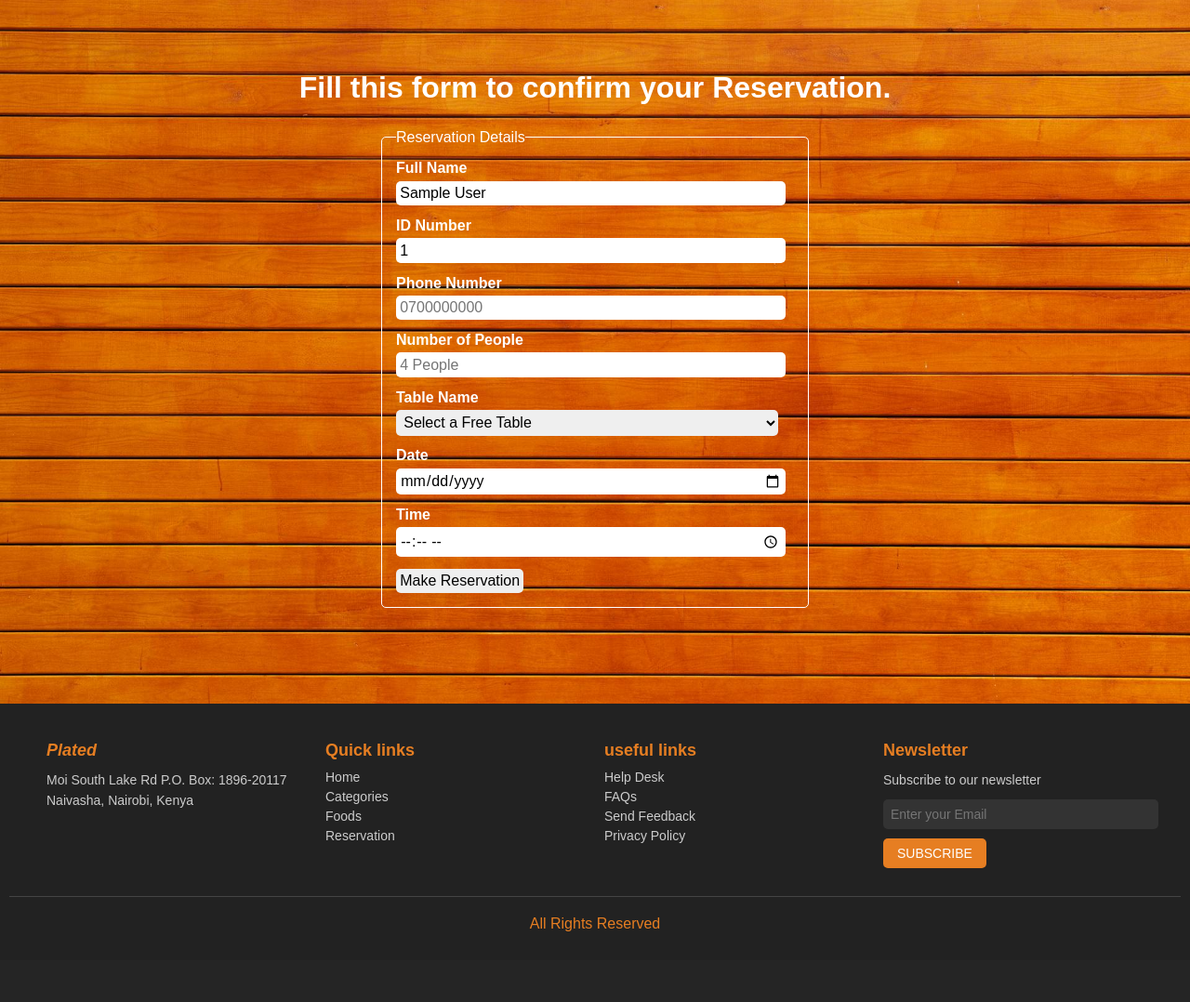
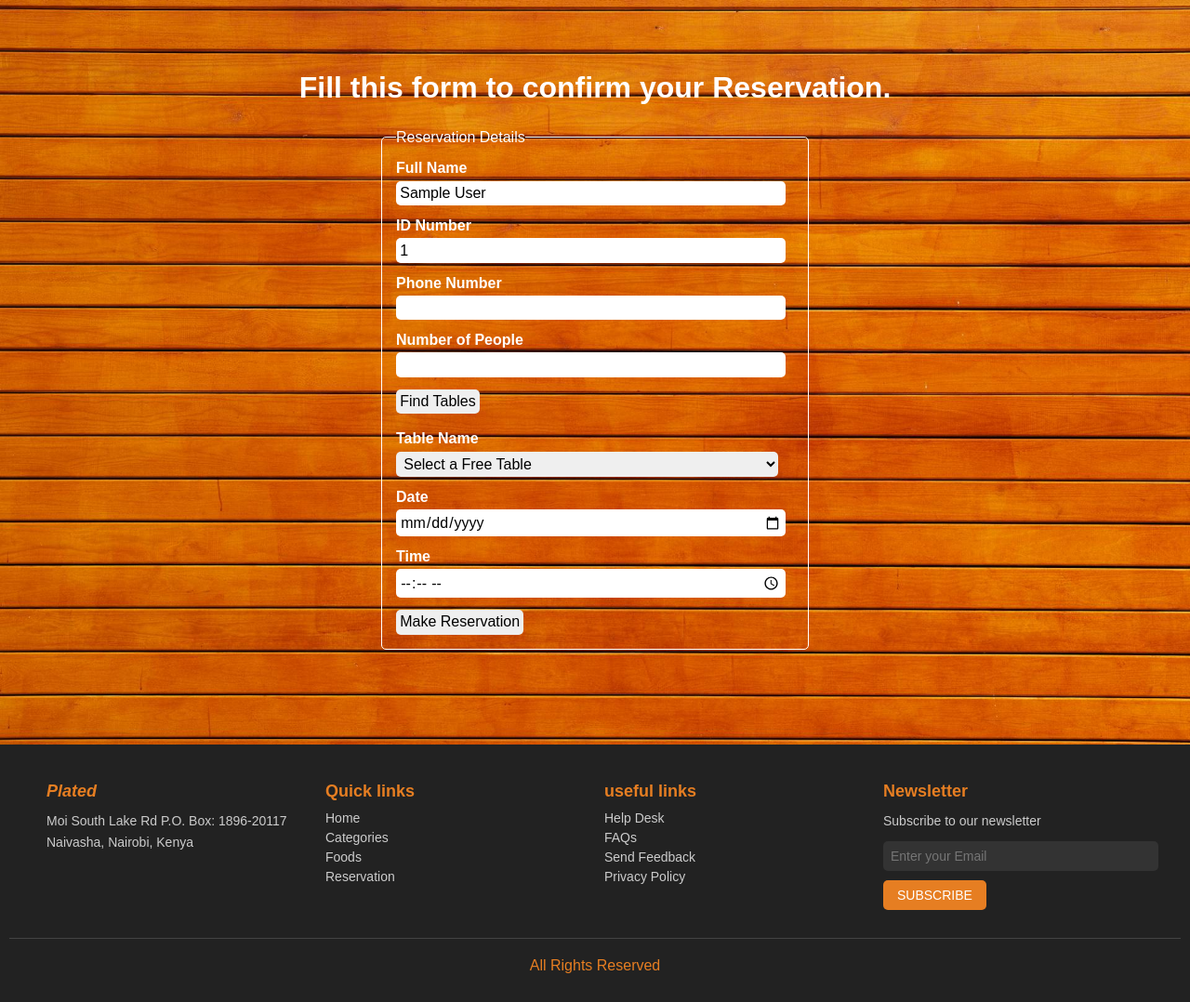
Before and after one commit to Thuotracy/php_restuarant_system, a PHP site: page /restuarant_system/reservtion-frontend.php in a window 1280 px wide. Shown: the part 86-1164 px from the top of the page at 93% size. Before the commit the page ends 1088 px from the top, so only its background shows below. Run offline with PHP 8.4, Linux system fonts and the light colour scheme; the visitor is signed in with stand-in values (Sample User, id 1); tables that the repository leaves empty or names only in its code hold one stand-in row (values such as "Sample post").

Commit message:
added table filter functionality

```diff
--- a/reservtion-frontend.php
+++ b/reservtion-frontend.php
@@ -10,33 +10,27 @@ if (!isset($_SESSION['user'])) {
 }
 
 // Retrieve full name from session
-$full_name = $_SESSION['user'];  // The user's full name stored during login
+$full_name = $_SESSION['user'];
 
-// Fetch the user's ID and contact information from the database (assuming user_id is in the session)
-$user_id = isset($_SESSION['user_id']) ? $_SESSION['user_id'] : ''; // Get user ID from session
-
-// If user_id is not set, stop further execution
+// Fetch the user's ID and contact information from the database
+$user_id = isset($_SESSION['user_id']) ? $_SESSION['user_id'] : '';
 if (empty($user_id)) {
     $_SESSION['no-login-message'] = "<div class='error text-center'>Session expired. Please log in again.</div>";
     header('Location: ' . SITEURL . 'user-login.php');
     exit;
 }
 
-// Query to fetch user data based on id_no (assuming id_no is the unique identifier)
 $sql_user = "SELECT id_no, contact FROM tbl_user WHERE id_no = '$user_id'";
 $res_user = mysqli_query($conn, $sql_user);
 
-// Initialize user details
 $user_data = [
     'id_no' => '',
     'contact' => ''
 ];
 
-// Check if the query executed successfully and user data exists
 if ($res_user && mysqli_num_rows($res_user) == 1) {
     $user_data = mysqli_fetch_assoc($res_user);
 } else {
-    // If no user data is found, redirect to login
     $_SESSION['no-login-message'] = "<div class='error text-center'>User data not found. Please log in again.</div>";
     header('Location: ' . SITEURL . 'user-login.php');
     exit;
@@ -44,7 +38,6 @@ if ($res_user && mysqli_num_rows($res_user) == 1) {
 
 // Handle form submission
 if (isset($_POST['submit'])) {
-    // Retrieve form data
     $full_name = mysqli_real_escape_string($conn, $_POST['full_name']);
     $id_no = mysqli_real_escape_string($conn, $_POST['id_no']);
     $contact = mysqli_real_escape_string($conn, $_POST['contact']);
@@ -53,14 +46,11 @@ if (isset($_POST['submit'])) {
     $reservation_time = mysqli_real_escape_string($conn, $_POST['reservation_time']);
     $table_name = mysqli_real_escape_string($conn, $_POST['table_name']);
 
-    // Insert reservation data
     $sql = "INSERT INTO tbl_reservation (full_name, id_no, contact, table_capacity, reservation_date, reservation_time, table_name)
             VALUES ('$full_name', '$id_no', '$contact', '$table_capacity', '$reservation_date', '$reservation_time', '$table_name')";
 
     $res = mysqli_query($conn, $sql);
-
     if ($res) {
-        // Update table status to 'Reserved'
         $update_table_sql = "UPDATE tbl_table SET table_status = 'Reserved' WHERE table_name = '$table_name'";
         $update_res = mysqli_query($conn, $update_table_sql);
 
@@ -77,7 +67,6 @@ if (isset($_POST['submit'])) {
 }
 ?>
 
-<!-- Reservation Form Section Starts Here -->
 <section class="food-search2">
     <div class="container">
         <h2 class="text-center text-white">Fill this form to confirm your Reservation.</h2>
@@ -85,56 +74,56 @@ if (isset($_POST['submit'])) {
         <form action="" method="POST" class="order">
             <fieldset style="color: white;">
                 <legend>Reservation Details</legend>
+                <div class="order-label">Full Name</div>
+                <input type="text" name="full_name" class="input-responsive" required value="<?php echo htmlspecialchars($full_name); ?>">
 
-                <!-- Full Name Field -->
-                <div class="order-label">Full Name</div>
-                <input type="text" name="full_name" placeholder="Tracy Wangari" class="input-responsive" required value="<?php echo htmlspecialchars($full_name); ?>">
+                <div class="order-label">ID Number</div>
+                <input type="number" name="id_no" class="input-responsive" required value="<?php echo htmlspecialchars($user_data['id_no']); ?>">
 
-                <!-- ID Number Field -->
-                <div class="order-label">ID Number</div>
-                <input type="number" name="id_no" placeholder="12345678" class="input-responsive" required value="<?php echo htmlspecialchars($user_data['id_no']); ?>">
+                <div class="order-label">Phone Number</div>
+                <input type="number" name="contact" class="input-responsive" required value="<?php echo htmlspecialchars($user_data['contact']); ?>">
 
-                <!-- Phone Number Field -->
-                <div class="order-label">Phone Number</div>
-                <input type="number" name="contact" placeholder="0700000000" class="input-responsive" required value="<?php echo htmlspecialchars($user_data['contact']); ?>">
+                <div class="order-label">Number of People</div>
+                <input type="number" id="table_capacity" name="table_capacity" class="input-responsive" required>
+                <button type="button" id="find_tables" class="btn">Find Tables</button><br><br>
 
-                <!-- Number of People Field -->
-                <div class="order-label">Number of People</div>
-                <input type="number" name="table_capacity" placeholder="4 People" class="input-responsive" required>
-
-                <!-- Table Name Field -->
                 <div class="order-label">Table Name</div>
-                <select name="table_name" class="input-responsive" required>
+                <select id="table_name" name="table_name" class="input-responsive" required>
                     <option value="" disabled selected>Select a Free Table</option>
-                    <?php
-                    // Fetch tables with status 'Free'
-                    $sql_table = "SELECT table_name FROM tbl_table WHERE table_status = 'Free'";
-                    $res_table = mysqli_query($conn, $sql_table);
-
-                    if ($res_table && mysqli_num_rows($res_table) > 0) {
-                        while ($row = mysqli_fetch_assoc($res_table)) {
-                            echo "<option value='{$row['table_name']}'>{$row['table_name']}</option>";
-                        }
-                    } else {
-                        echo "<option value='' disabled>No Free Tables Available</option>";
-                    }
-                    ?>
                 </select>
 
-                <!-- Date Field -->
                 <div class="order-label">Date</div>
                 <input type="date" name="reservation_date" class="input-responsive" required>
 
-                <!-- Time Field -->
                 <div class="order-label">Time</div>
                 <input type="time" name="reservation_time" class="input-responsive" required>
 
-                <!-- Submit Button -->
                 <input type="submit" name="submit" value="Make Reservation" class="btn">
             </fieldset>
         </form>
     </div>
 </section>
-<!-- Reservation Form Section Ends Here -->
+
+<script src="https://code.jquery.com/jquery-3.6.0.min.js"></script>
+<script>
+$(document).ready(function() {
+    $('#find_tables').click(function() {
+        var capacity = $('#table_capacity').val();
+        if (capacity === '') {
+            alert('Please enter the number of people first.');
+            return;
+        }
+
+        $.ajax({
+            url: 'fetch_tables.php',
+            type: 'POST',
+            data: { table_capacity: capacity },
+            success: function(response) {
+                $('#table_name').html(response);
+            }
+        });
+    });
+});
+</script>
 
 <?php include('partials-frontend/footer.php'); ?>
```
Also changed, not shown: fetch_tables.php (added, +18 -0 lines).
